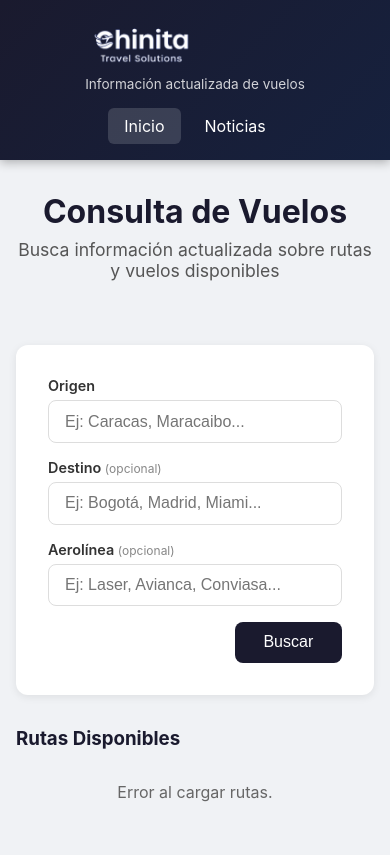
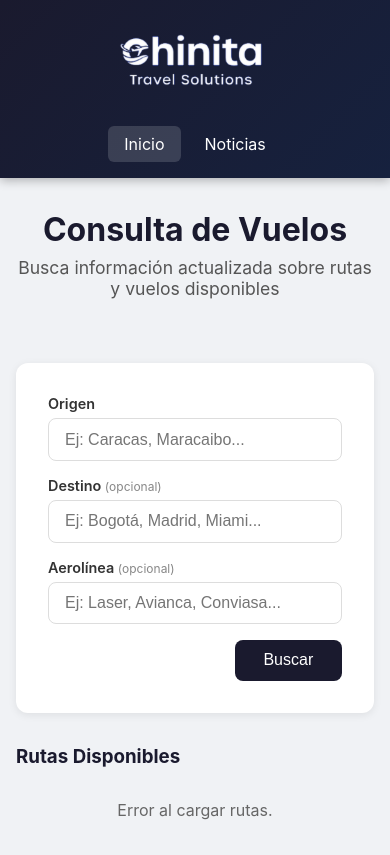
Before and after one commit to enriquebrachomoreno2137-debug/chinitatravelsweb, a website: page public/index.html in a window 390 px wide. Shown: the top 855 px of the page. Drawn offline with Linux system fonts and the light colour scheme; no server answers.

Commit message:
fix: remove tagline, bigger logo, centered mobile, left desktop

```diff
--- a/public/css/style.css
+++ b/public/css/style.css
@@ -27,8 +27,8 @@ header {
 }
 
 .logo h1 { font-size: 1.8rem; margin-bottom: 0.2rem; }
-.logo-img { height: 60px; width: auto; display: block; }
-.logo .tagline { font-size: 0.85rem; opacity: 0.8; }
+.logo { text-align: center; }
+.logo-img { height: 70px; width: auto; display: inline-block; }
 
 nav { display: flex; gap: 0.5rem; }
 nav a {
@@ -394,7 +394,12 @@ footer {
 
 @media (max-width: 600px) {
   .header-content { flex-direction: column; text-align: center; }
+  .logo-img { height: 90px; }
   .search-form { flex-direction: column; }
   .form-group { min-width: 100%; }
   .routes-grid { grid-template-columns: 1fr; }
 }
+
+@media (min-width: 601px) {
+  .logo { text-align: left; }
+}
--- a/public/index.html
+++ b/public/index.html
@@ -12,7 +12,6 @@
     <div class="container header-content">
       <div class="logo">
         <img src="/images/logo.png" alt="Chinita Travels" class="logo-img">
-        <p class="tagline">Información actualizada de vuelos</p>
       </div>
       <nav>
         <a href="/" class="active">Inicio</a>
```
